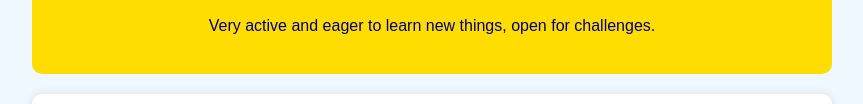
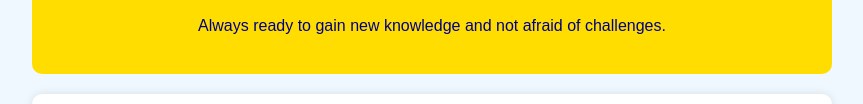
Before and after one commit to IT-Kamianets/pavloizhytskyi, a plain HTML site: page index.html in a window 1280 px wide. Shown: the part 391-495 px from the top of the page, without its empty margins (208-1071 px from the left). Drawn offline with Linux system fonts and the light colour scheme.

Commit message:
Update index.html

```diff
--- a/index.html
+++ b/index.html
@@ -77,7 +77,7 @@
         <p>
             <img src="img/logo.png" alt="University Logo" style="max-width: 150px;">
         </p>
-        <p>Very active and eager to learn new things, open for challenges.</p>
+        <p>Always ready to gain new knowledge and not afraid of challenges.</p>
     </header>
 
     <section class="section">
```
